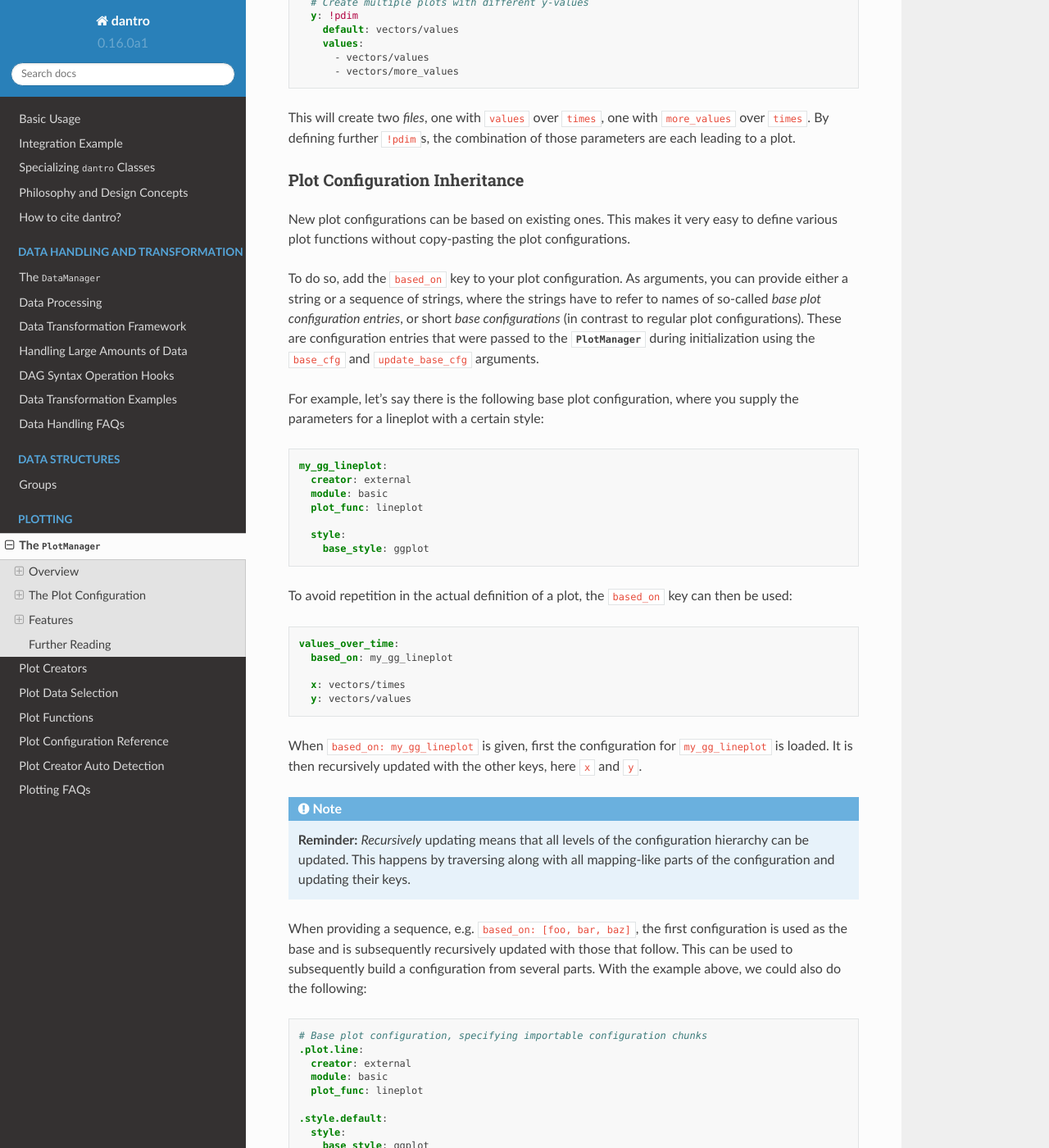
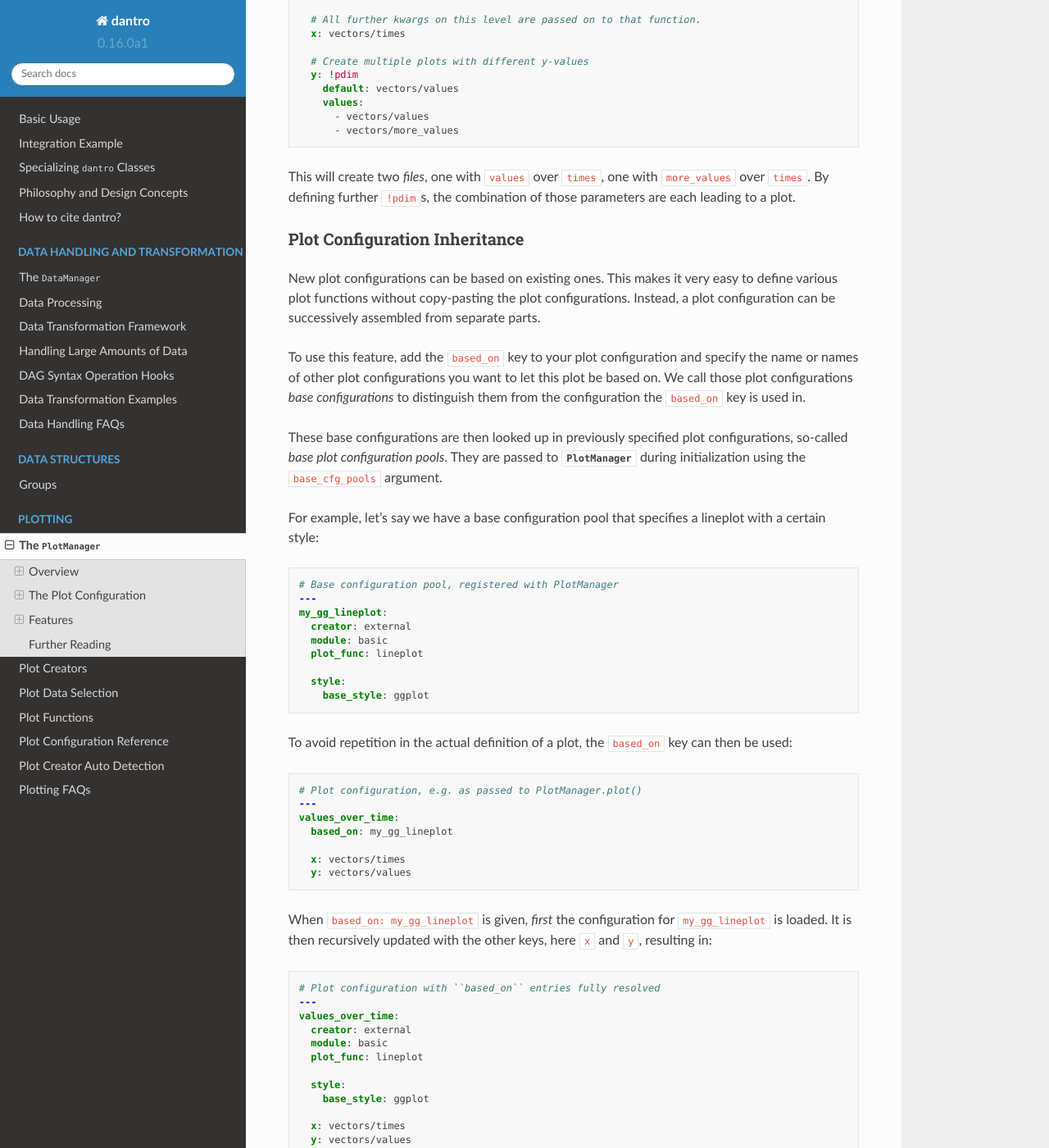
Before and after one commit to utopia-foss/dantro, a Sphinx documentation site: the page built from doc/plotting/plot_manager.rst, in a window 1280 px wide and 1400 px high, scrolled down 3058 px. Shown: the whole window at 82% size. Built offline with Sphinx 7.4.7 and the Read the Docs theme 2.0.0, drawn with Linux system fonts in a browser that asks for light colours; pages that are not in the unit, such as notebooks, are missing from menus; some of the changed text lies outside the part shown.

Commit message:
Extend PlotManager documentation entry

```diff
--- a/doc/plotting/plot_manager.rst
+++ b/doc/plotting/plot_manager.rst
@@ -151,15 +150,20 @@
 ^^^^^^^^^^^^^^^^^^^^^^^^^^^^^^
 New plot configurations can be based on existing ones.
 This makes it very easy to define various plot functions without copy-pasting the plot configurations.
+Instead, a plot configuration can be successively assembled from separate parts.
 
-To do so, add the ``based_on`` key to your plot configuration.
-As arguments, you can provide either a string or a sequence of strings, where the strings have to refer to names of so-called *base plot configuration entries*, or short *base configurations* (in contrast to regular plot configurations).
-These are configuration entries that were passed to the :py:class:`~dantro.plot_mngr.PlotManager` during initialization using the ``base_cfg`` and ``update_base_cfg`` arguments.
+To use this feature, add the ``based_on`` key to your plot configuration and specify the name or names of other plot configurations you want to let this plot be based on.
+We call those plot configurations *base configurations* to distinguish them from the configuration the ``based_on`` key is used in.
 
-For example, let's say there is the following base plot configuration, where you supply the parameters for a lineplot with a certain style:
+These base configurations are then looked up in previously specified plot configurations, so-called *base plot configuration pools*.
+They are passed to :py:class:`~dantro.plot_mngr.PlotManager` during initialization using the ``base_cfg_pools`` argument.
+
+For example, let's say we have a base configuration pool that specifies a lineplot with a certain style:
 
 .. code-block:: yaml
 
+    # Base configuration pool, registered with PlotManager
+    ---
     my_gg_lineplot:
       creator: external
       module: basic
@@ -172,26 +176,49 @@
 
 .. code-block:: yaml
 
-  values_over_time:
-    based_on: my_gg_lineplot
+    # Plot configuration, e.g. as passed to PlotManager.plot()
+    ---
+    values_over_time:
+      based_on: my_gg_lineplot
 
-    x: vectors/times
-    y: vectors/values
+      x: vectors/times
+      y: vectors/values
 
-When ``based_on: my_gg_lineplot`` is given, first the configuration for ``my_gg_lineplot`` is loaded.
-It is then recursively updated with the other keys, here ``x`` and ``y``.
+When ``based_on: my_gg_lineplot`` is given, *first* the configuration for ``my_gg_lineplot`` is loaded.
+It is then recursively updated with the other keys, here ``x`` and ``y``, resulting in:
+
+.. code-block:: yaml
+
+    # Plot configuration with ``based_on`` entries fully resolved
+    ---
+    values_over_time:
+      creator: external
+      module: basic
+      plot_func: lineplot
+
+      style:
+        base_style: ggplot
+
+      x: vectors/times
+      y: vectors/values
 
 .. note::
 
     **Reminder:** *Recursively* updating means that all levels of the configuration hierarchy can be updated.
     This happens by traversing along with all mapping-like parts of the configuration and updating their keys.
 
-When providing a sequence, e.g. ``based_on: [foo, bar, baz]``, the first configuration is used as the base and is subsequently recursively updated with those that follow.
+
+Multiple inheritance
+""""""""""""""""""""
+When providing a sequence, e.g. ``based_on: [foo, bar, baz]``, the first configuration is used as the base and is subsequently recursively updated with those that follow, finally applying the updates from the plot configuration where ``based_on`` was defined in.
+If there are conflicting keys, those from a *later* update take precedece over those from a previous base configuration.
+
 This can be used to subsequently build a configuration from several parts.
 With the example above, we could also do the following:
 
 .. code-block:: yaml
 
+    ---
     # Base plot configuration, specifying importable configuration chunks
     .plot.line:
       creator: external
@@ -220,8 +247,110 @@
 
 .. hint::
 
-    When several base plot configurations are specified, we propose to use a naming scheme that describes the purpose of the base configuration entries and broadly categorizes the entry.
+    The names used in the examples for the plot configurations can be chosen arbitrarily (as long as they are valid plot names).
+
+    However, we propose to **use a consistent naming scheme** that describes the purpose of the respective entries and broadly categorizes them.
     In the example above, the ``.plot`` and ``.style`` prefixes denote the effect of the configuration.
+    This not only makes the plot definition more readable, but also helps to avoid conflicts with duplicate base configuration names — something that becomes more relevant with rising size of configuration pools.
+
+
+Lookup rules
+""""""""""""
+In the examples above, only a single base configuration pool was defined.
+However, lookups of base configurations are not restricted to a single pool.
+This section provides more details on how it is determined which base configurations is used to assemble a plot configuration.
+
+First of all: *what would multiple pools be good for*?
+The answer is simple: it allows to include plot configurations into the pool that are spread out over multiple files, e.g. because they are part of different projects or in cases one has no control over them.
+Instead of copying the content into one place, it is safest to make them available as they are.
+
+Let's assume we have the following two base configuration pools registered, with ``---`` seperating the different pools.
+
+.. code-block:: yaml
+
+    ---
+    # Style configuration
+    .style.default:
+      style:
+        base_style: ggplot
+
+    .style.poster:
+      based_on: .style.default
+      style:
+        base_style: seaborn-poster
+        lines.linewidth: 3
+        lines.markersize: 10
+
+    ---
+    # Plot function definitions
+    .plot.defaults:
+      based_on: .style.default
+      creator: external
+      module: generic
+
+    .plot.errorbars:
+      based_on: .plot.defaults
+      plot_func: errorbars
+
+    .plot.facet_grid:
+      based_on: .plot.defaults
+      plot_func: facet_grid
+
+Let's give this a closer look: Already *within* the pool, it is possible to use ``based_on``:
+
+* In ``.style.poster``, the ``.style.default`` from the *same* pool is used.
+* In ``.plot.defaults``, the ``.style.default`` is specified as well.
+* The other ``.plot…`` entries base themselves on ``.plot.defaults``.
+
+In the last case, looking up ``.plot.defaults`` will lead to its *own* ``based_on`` entry needing to be evaluated — and this is exactly what happens:
+the resolver recursively inspects the looked up configurations and, if there are any ``based_on`` entries there, looks them up as well.
+
+.. note::
+
+    Lookups are only possible **within the same or a previous pool**.
+
+    In the example above, the ``.plot…`` entries may look up the ``.style…`` entries but **not the other way around**.
+    For more details on the lookup rules, see :py:func:`~dantro.plot._cfg.resolve_based_on`.
+
+.. hint::
+
+    **Wait, does this not allow to create loops?!**
+
+    Yes, it might! However, the resolver will keep track of the base configurations it already visited and can thus detect when a dependency loop is created.
+    In such a case, it will inform you about it and avoid running into an infinite recursion.
+
+Ok, how would we assemble such a plot configuration now?
+That's easiest to see with an example:
+
+.. code-block:: yaml
+
+    ---
+    # Actual plot configuration
+
+    my_default_plot:
+      based_on: .plot.facet_grid
+
+      select: # ... select some data for plotting ...
+
+      transform: # ... and transform it ...
+
+      # Visualize as heatmap
+      kind: pcolormesh
+      x: time
+      y: temperature
+
+    my_poster_plot:
+      based_on:
+        - my_default_plot
+        - .style.advanced
+
+      # Use a lineplot instead of the heatmap
+      kind: line
+      y: ~
+      hue: temperature
+
+To conclude, this feature allows to assemble plot configurations from different files or configuration hierarchies, always allowing to update recursively (unlike YAML inheritance).
+This reduces the need for copying configurations into multiple places.
 
 
 Features
```
Also changed, not shown: other parts of doc/plotting/plot_manager.rst (+1 -2 lines).
